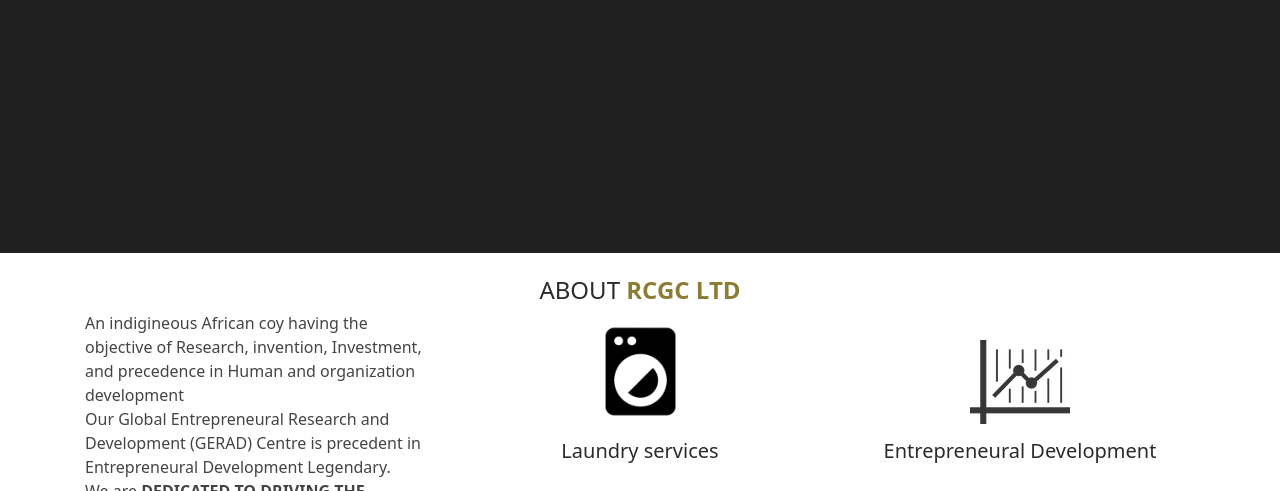
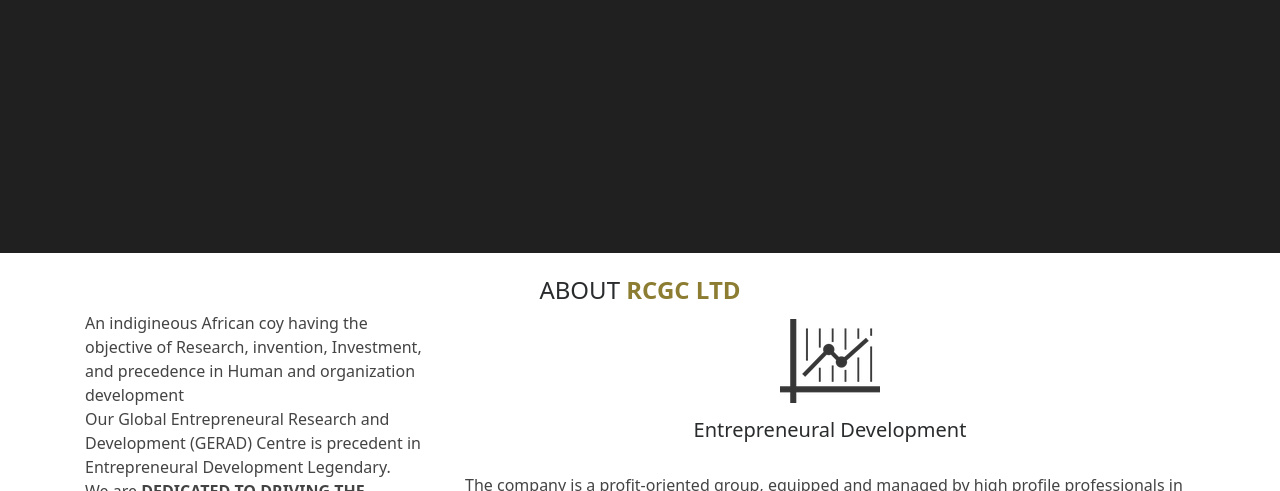
Before and after one commit to rcgcltd/rcgcltd.github.io, a plain HTML site: page index.html in a window 1280 px wide. Shown: the part 461-952 px from the top of the page. Drawn offline with nearby package versions, Linux system fonts and the light colour scheme; a script that the page names is missing.

Commit message:
Removed separate laundry services icon

```diff
--- a/index.html
+++ b/index.html
@@ -69,11 +69,7 @@
                 </div>
                 <div class="col-12 col-md-8">
                     <div class="row align-items-baseline">
-                        <div class="col-12 col-md-6 d-flex flex-column py-2">
-                            <img class="img-fluid mx-auto d-block" src="images/laundry_icon.png" alt="Fashion and laundry icon" width="30%">
-                            <h5 class="h5 text-center pt-3">Laundry services</h5>
-                        </div>
-                        <div class="col-12 col-md-6 d-flex flex-column py-2">
+                        <div class="col-12 col-md d-flex flex-column py-2">
                             <img class="img-fluid mx-auto d-block" src="images/busness.png" alt="Business icon">
                             <h5 class="h5 text-center pt-3">Entrepreneural Development</h5>
                         </div>
```
